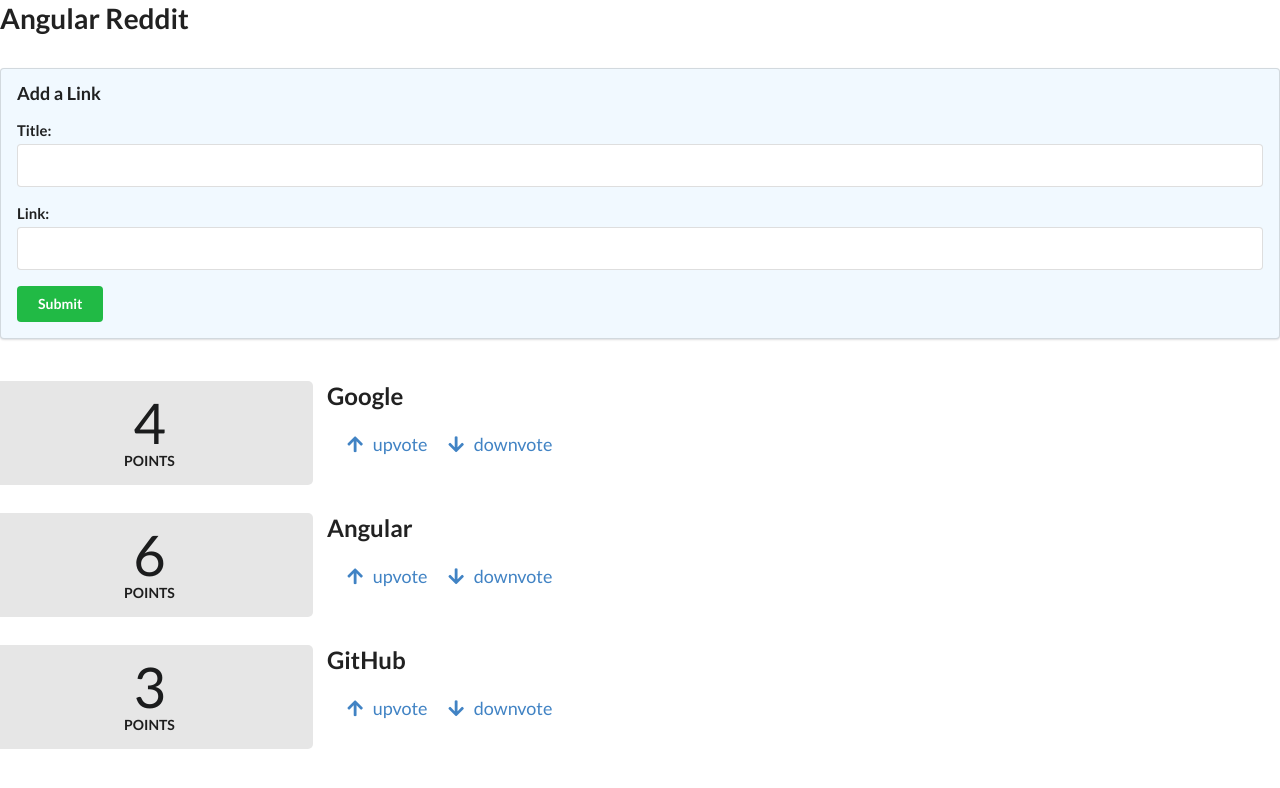
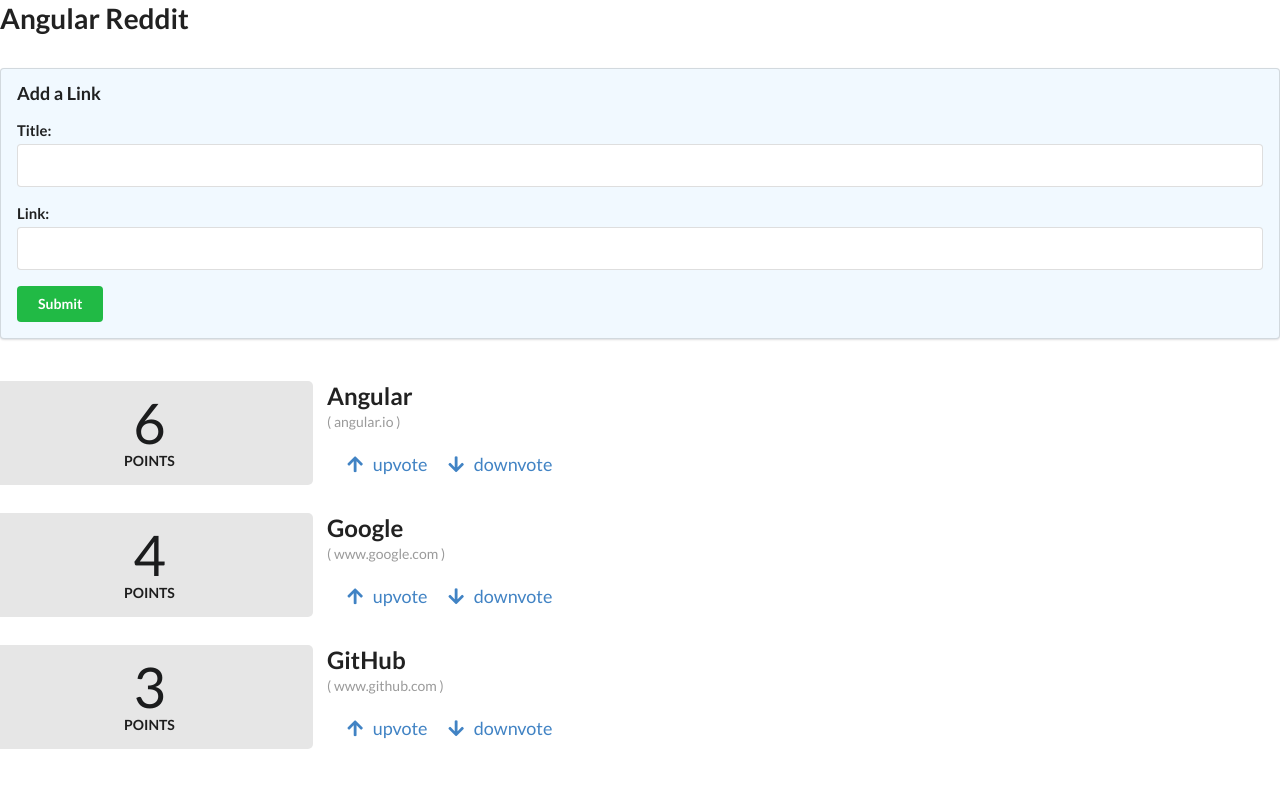
Before and after one commit to vblaskovics/angular-reddit-0531, an Angular app: page / in a window 1280 px wide. Shown: the top 788 px of the page. Built offline with nearby package versions, Linux system fonts and the light colour scheme.

Commit message:
Add sorted articles

```diff
--- a/src/app/app.component.html
+++ b/src/app/app.component.html
@@ -18,5 +18,5 @@
 </form>
 
 <div class="ui grid posts">
-  <app-article *ngFor="let article of articles" [article]="article"></app-article>
+  <app-article *ngFor="let article of sortedArticles()" [article]="article"></app-article>
 </div>
--- a/src/app/app.component.ts
+++ b/src/app/app.component.ts
@@ -20,6 +20,14 @@
 
   addArticle(title: HTMLInputElement, link: HTMLInputElement): boolean {
     console.log(`Adding new article, title: ${title.value}, link: ${link.value}`);
+    this.articles.push(new Article(title.value, link.value));
+
+    title.value = '';
+    link.value = '';
     return false;
   }
+
+  sortedArticles(): Article[] {
+    return this.articles.sort((a:Article, b:Article) => b.votes - a.votes);
+  }
 }
--- a/src/app/article/article.component.html
+++ b/src/app/article/article.component.html
@@ -12,6 +12,7 @@
     <a class="ui large header" href="{{article.link}}">
         {{ article.title }}
     </a>
+    <div class="meta">( {{article.domain()}} )</div>
     <ul class="ui big horizontal list voters">
         <li class="item">
             <a href (click)="voteUp()">
--- a/src/app/article/article.model.ts
+++ b/src/app/article/article.model.ts
@@ -16,4 +16,16 @@
   voteDown(): void {
     this.votes -= 1;
   }
+
+  domain(): string {
+    try{
+        // http://angular.io/components
+        const domainAndPath: string = this.link.split('//')[1];
+        // angular.io/components
+        return domainAndPath.split('/')[0];
+        // angular.io
+    } catch(err) {
+        return this.link;
+    }
+  }
 }
```
